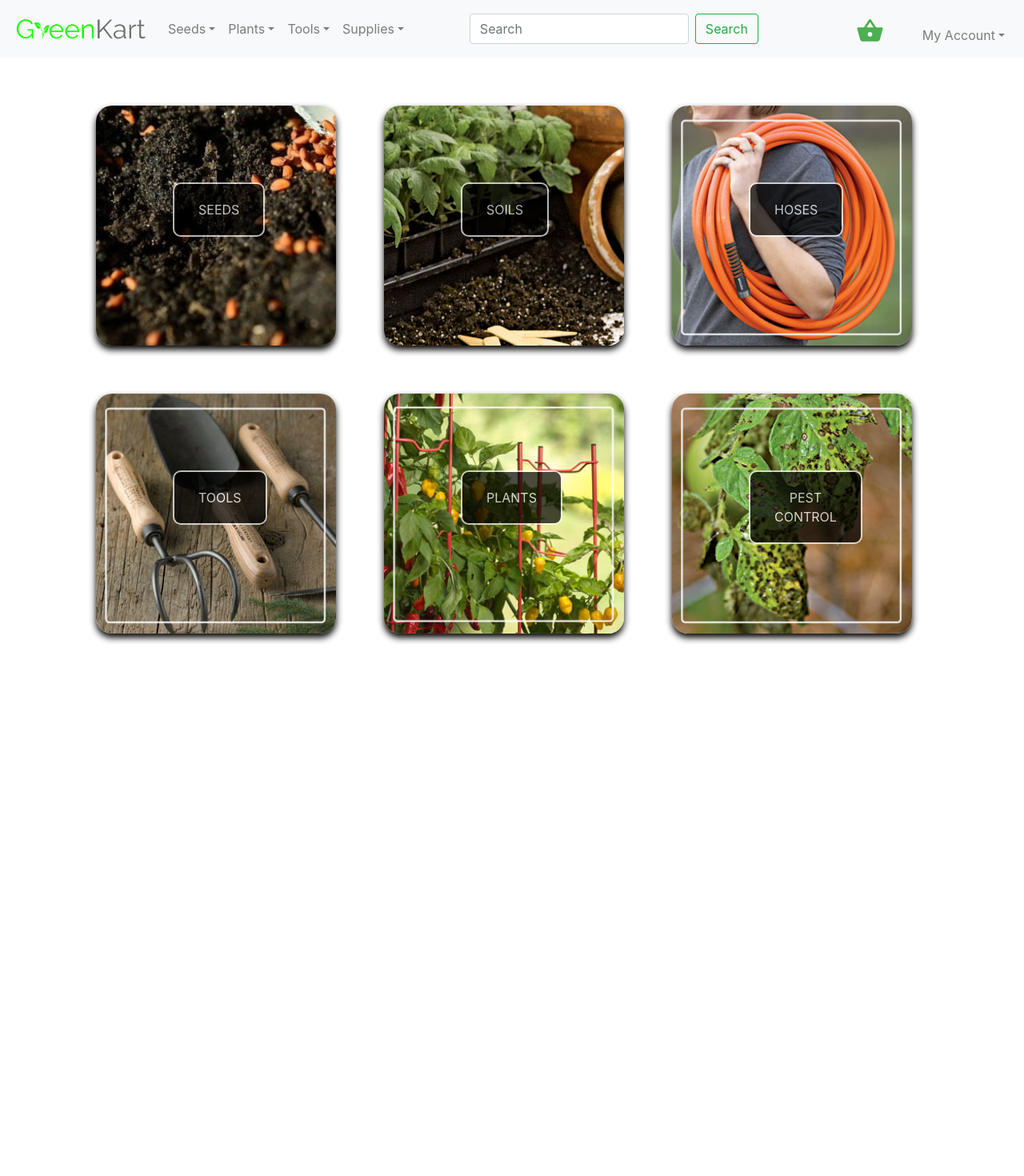
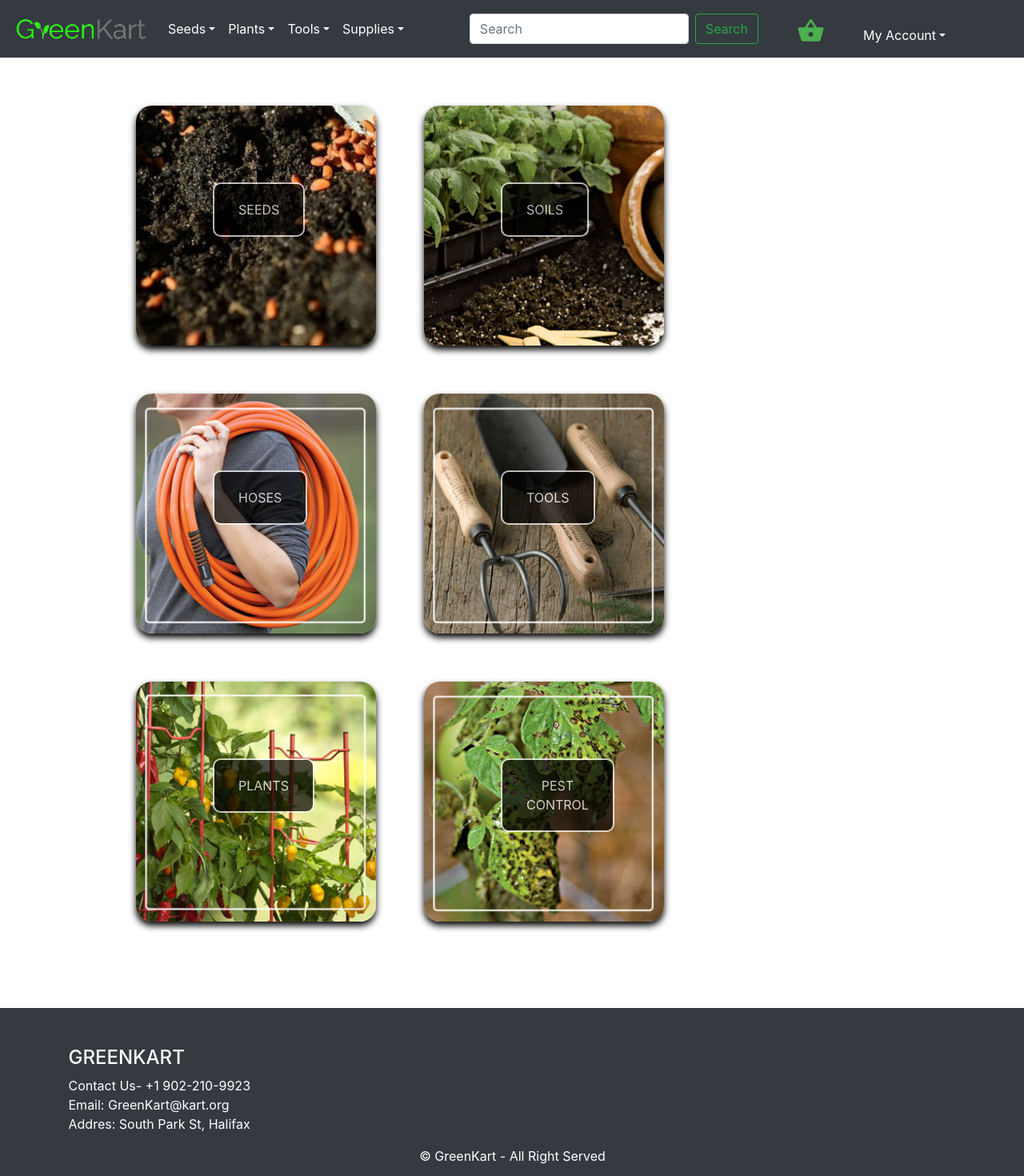
Before and after one commit to hireign/greenkart, a React (Create React App) app: page / in a window 1280 px wide. Shown: the top 1470 px of the page at 80% size. Before the commit the page ends 852 px from the top, so only its background shows below. Built offline with nearby package versions, Linux system fonts and the light colour scheme.

Commit message:
Changes for footer

```diff
--- a/src/App.js
+++ b/src/App.js
@@ -5,6 +5,7 @@ import NavBar from "./components/Navbar";
 import 'bootstrap/dist/css/bootstrap.min.css';
 import 'bootstrap/dist/js/bootstrap.bundle';
 import { OrderContext } from "./contexts/OrderContext";
+import Footer from './components/FooterComponent/FooterComponent';
 
 
 class App extends React.Component {
@@ -42,6 +43,7 @@ class App extends React.Component {
       <OrderContext.Provider value={{order, setOrder}}>
         <NavBar />
         <RouteTracker />
+        <Footer></Footer>
       </OrderContext.Provider>
     </div>
     );
--- a/src/components/CategoryCardComponentList/CategoryCardComponentList.scss
+++ b/src/components/CategoryCardComponentList/CategoryCardComponentList.scss
@@ -3,6 +3,7 @@
   display: flex;
   flex-wrap: wrap;
   margin: 20px;
+  padding-left: 50px;
 }
 
 @media (min-width:500px){
--- /dev/null
+++ b/src/components/FooterComponent/FooterComponent.jsx
@@ -0,0 +1,22 @@
+import React from 'react';
+import './FooterComponent.scss';
+import FooterContentComponent from './FooterContentComponet';
+
+const Footer = () =>{
+    return(
+        <div className="footer-middle mt-5 bg-dark" >
+        <div  style={{"height": "100%"}} className="container" >
+        <div className="row">
+       <FooterContentComponent></FooterContentComponent>
+            </div>
+            <div className=".footer-bottom ">
+                <p className="text-center text-white">
+                    &copy; GreenKart - All Right Served
+                </p>
+            </div>
+            </div>
+            </div>
+    )
+};
+
+export default Footer;
--- /dev/null
+++ b/src/components/FooterComponent/FooterComponent.scss
@@ -0,0 +1,12 @@
+.footer-middle{
+    background: #B8B4B3;
+    padding-top: 3rem;
+    color: FEFBFA;
+    padding-bottom: 2px;
+    padding-left:1px;
+}
+
+.footer-bottom{
+    padding-top:3rem;
+    padding-bottom:2rem;
+}
--- /dev/null
+++ b/src/components/FooterComponent/FooterContentComponet.jsx
@@ -0,0 +1,14 @@
+import React from 'react';
+import UnorderListComponent from '../UnorderListComponent/UnorderListComponent';
+
+const FooterContentComponent = () =>{
+    const listData = ['Contact Us- +1 902-210-9923', 'Email: GreenKart@kart.org', 'Addres: South Park St, Halifax'];
+return(
+    <div className="col-md-3 col-sm-6">
+    <h4 className="text-white">GREENKART</h4>
+    <UnorderListComponent data={listData}></UnorderListComponent>
+        </div>
+)
+};
+
+export default FooterContentComponent;
--- a/src/components/Navbar.js
+++ b/src/components/Navbar.js
@@ -5,33 +5,33 @@ import { Link } from 'react-router-dom';
 import { ShoppingBasket } from '@material-ui/icons'
 
 function Navbar() {
-  return <nav className="navbar navbar-expand-lg navbar-light bg-light">
+  return <nav className="navbar navbar-expand-lg navbar-light bg-dark">
     <a className="navbar-brand" href="/"><img src={logo} style={{ width: 170 }} /></a>
     <div className="collapse navbar-collapse" id="navbarSupportedContent">
       <ul className="navbar-nav mr-auto">
         <li className="nav-item dropdown">
-          <a className="nav-link dropdown-toggle" href="#" id="navbarDropdown" role="button" data-toggle="dropdown" aria-haspopup="true" aria-expanded="false">
+          <a className="nav-link dropdown-toggle text-white" href="#" id="navbarDropdown" role="button" data-toggle="dropdown" aria-haspopup="true" aria-expanded="false">
             Seeds
           </a>
           <div className="dropdown-menu" aria-labelledby="navbarDropdown">
           </div>
         </li>
         <li className="nav-item dropdown">
-          <a className="nav-link dropdown-toggle" href="#" id="navbarDropdown" role="button" data-toggle="dropdown" aria-haspopup="true" aria-expanded="false">
+          <a className="nav-link dropdown-toggle text-white" href="#" id="navbarDropdown" role="button" data-toggle="dropdown" aria-haspopup="true" aria-expanded="false">
             Plants
           </a>
           <div className="dropdown-menu" aria-labelledby="navbarDropdown">
           </div>
         </li>
         <li className="nav-item dropdown">
-          <a className="nav-link dropdown-toggle" href="#" id="navbarDropdown" role="button" data-toggle="dropdown" aria-haspopup="true" aria-expanded="false">
+          <a className="nav-link dropdown-toggle text-white" href="#" id="navbarDropdown" role="button" data-toggle="dropdown" aria-haspopup="true" aria-expanded="false">
             Tools
           </a>
           <div className="dropdown-menu" aria-labelledby="navbarDropdown">
           </div>
         </li>
         <li className="nav-item dropdown">
-          <a className="nav-link dropdown-toggle" href="#" id="navbarDropdown" role="button" data-toggle="dropdown" aria-haspopup="true" aria-expanded="false">
+          <a className="nav-link dropdown-toggle text-white" href="#" id="navbarDropdown" role="button" data-toggle="dropdown" aria-haspopup="true" aria-expanded="false">
             Supplies
           </a>
           <div className="dropdown-menu" aria-labelledby="navbarDropdown">
@@ -43,7 +43,7 @@ function Navbar() {
       <input className="form-control mr-sm-2" type="search" placeholder="Search" aria-label="Search" />
       <Link to="/search"><button className="btn btn-outline-success my-2 my-sm-0" type="submit" >Search</button></Link>
     </form>
-    <div className="collapse navbar-collapse" style={{justifyContent: "flex-end"}} id="navbarSupportedContent">
+    <div className="collapse navbar-collapse"  id="navbarSupportedContent">
       <ul className="navbar-nav ">
         <li className="nav-item">
           <Link className="navbar-brand  ml-5 mt-2" to='/cart'>
@@ -53,13 +53,13 @@ function Navbar() {
         <li className="nav-item">
         </li>
         <li className="nav-item dropdown ml-4 mt-3">
-          <a className="nav-link dropdown-toggle" href="#" id="navbarDropdown" role="button" data-toggle="dropdown" aria-haspopup="true" aria-expanded="false">
+          <a className="nav-link dropdown-toggle text-white" href="#" id="navbarDropdown" role="button" data-toggle="dropdown" aria-haspopup="true" aria-expanded="false">
             My Account
             </a>
           <div className="dropdown-menu" aria-labelledby="navbarDropdown">
             <Link className="dropdown-item" to='/signin'>LOGIN</Link>
             <Link className="dropdown-item" to='/user'>User Management</Link>
-            <Link className="dropdown-item" to='/contact'>Contact us</Link>
+            <Link className="dropdown-item "  to='/contact'>Contact us</Link>
 
           </div>
         </li>
--- a/src/components/SignInComponent/SignInFormComponent.jsx
+++ b/src/components/SignInComponent/SignInFormComponent.jsx
@@ -4,7 +4,7 @@ import SignInInputComponent from './SignInInputComponent';
 const SignInFormComponent = (props) =>{
     return(
         <form onSubmit={props.onFormSubmit}>
-        <SignInInputComponent imgType="fa fa-user " inputType="email" placeholder="Email/Username" onInputChange={props.onEmailChange} ></SignInInputComponent>
+        <SignInInputComponent imgType="fa fa-user " inputType="email" placeholder="Email" onInputChange={props.onEmailChange} ></SignInInputComponent>
         <SignInInputComponent imgType="fa fa-lock " inputType="password" placeholder="Password" onInputChange={props.onPasswordChange}></SignInInputComponent>
         <div className="d-flex flex-row mt-2 ml-2">
         <button type='submit' className="btn btn-success ">LOGIN</button>
--- /dev/null
+++ b/src/components/UnorderListComponent/UnorderListComponent.jsx
@@ -0,0 +1,14 @@
+import React from 'react';
+
+
+const UnorderListComponent = (props) =>{
+    return(
+        <ul className="list-unstyled text-white">{
+            props.data.map((listData) => <li>{listData}</li>)
+        }
+    </ul>
+    )
+};
+
+
+export default UnorderListComponent;
--- a/src/pages/UserProfile/UserProfile.jsx
+++ b/src/pages/UserProfile/UserProfile.jsx
@@ -62,6 +62,8 @@ function UserProfile(props) {
                     {currentTab === LOGOUT && "Session Will be logged out"}
                 </Grid>
             </Grid>
+            <br></br>
+            <br></br><br></br><br></br><br></br>
         </div>
     )
 }
```
